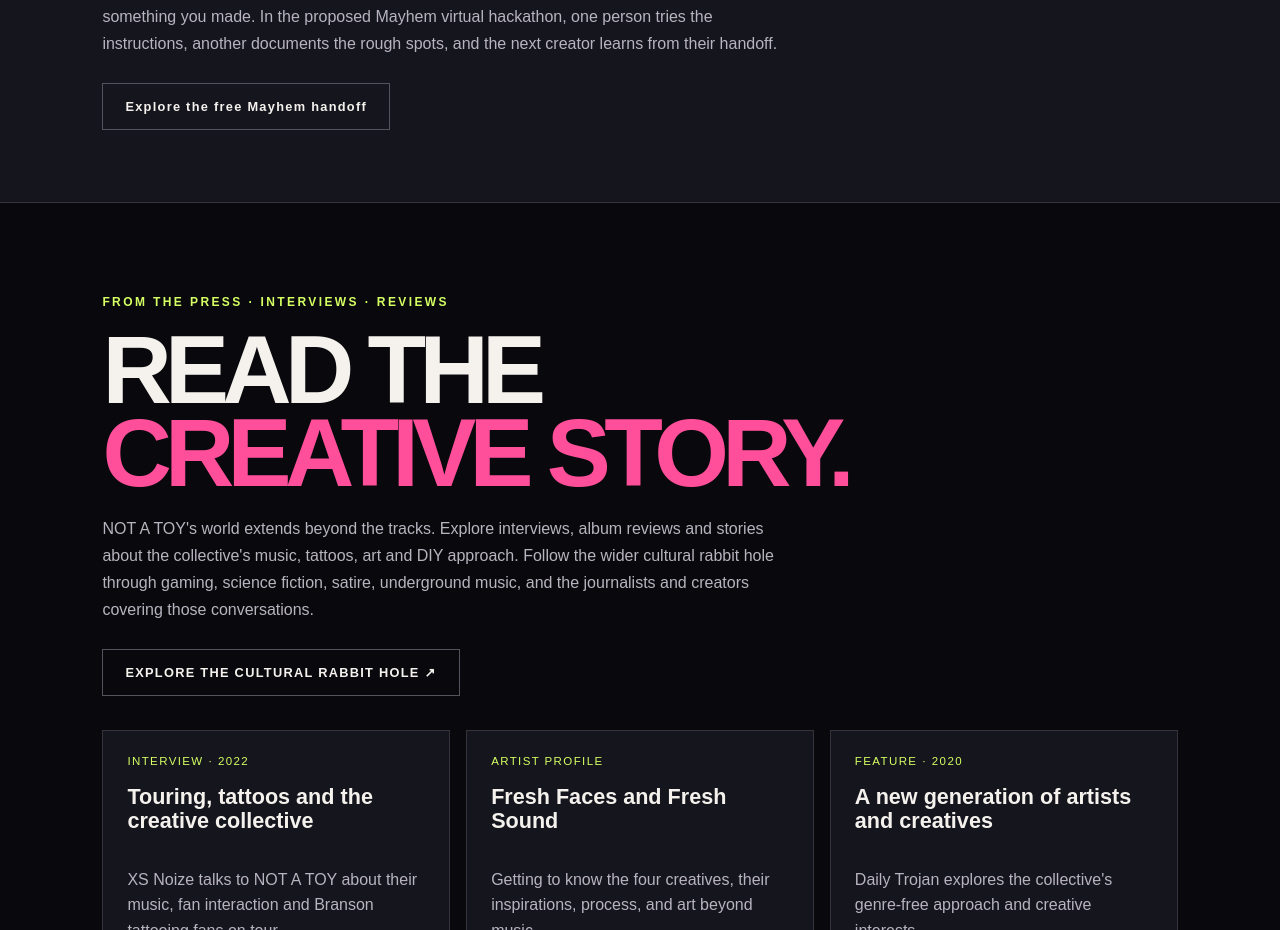
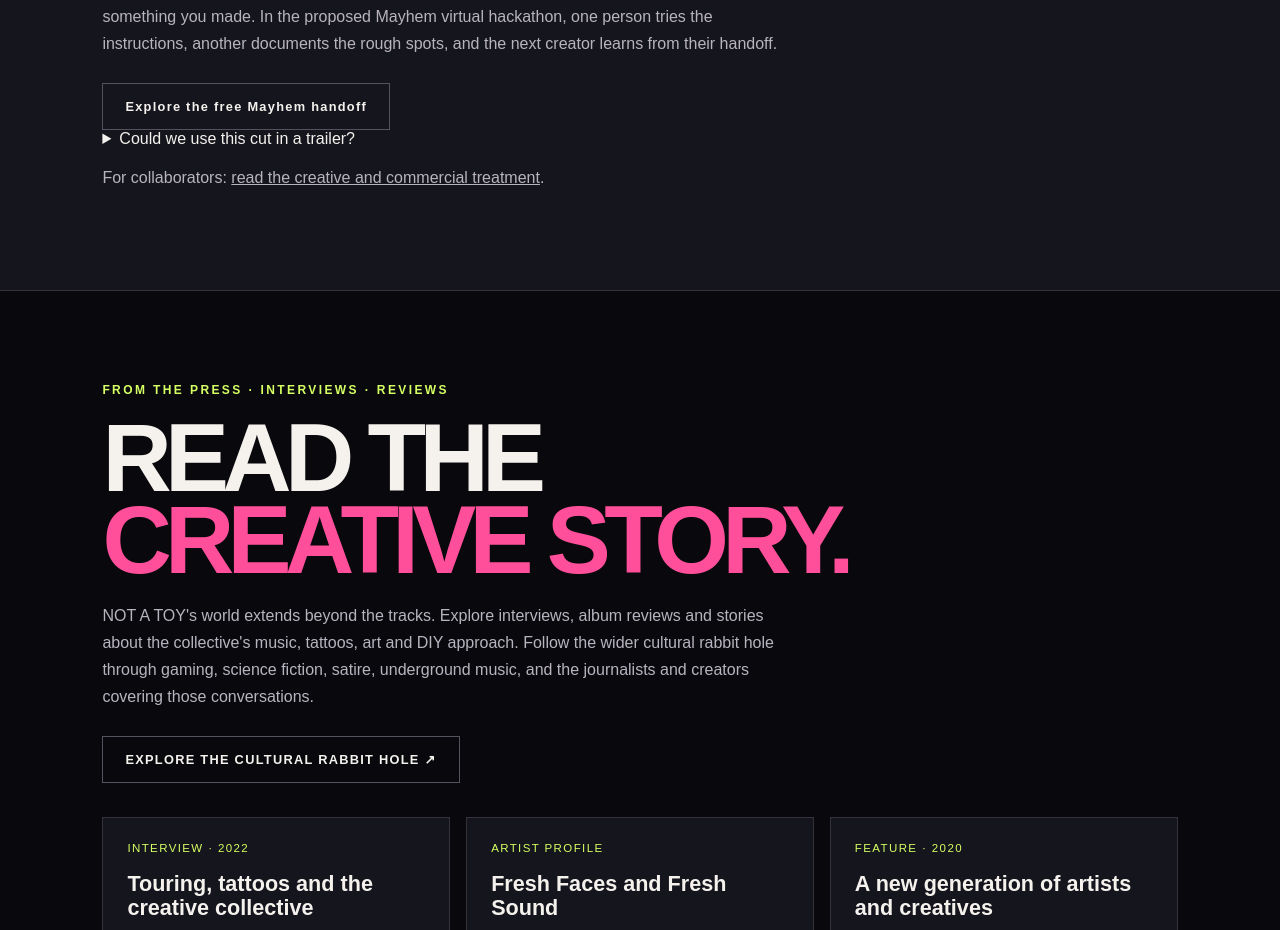
Before and after one commit to Loptr-Lab/pay-it-forward, a Next.js app: page /adventure in a window 1280 px wide. Shown: the part 7762-8692 px from the top of the page. Built offline with nearby package versions, Linux system fonts and the light colour scheme.

Commit message:
Connect the listening trail to the two-cut production exercise and portfolio treatment

```diff
--- a/src/app/adventure/page.tsx
+++ b/src/app/adventure/page.tsx
@@ -40,6 +40,12 @@ export default function AdventurePage() {
       <p>NOT A TOY made “DOOMSDAY HOLIDAY.” Bardo Novotny heard it and made <a href="https://soundcloud.com/bardotheunicorn/doomsday-holiday-bardo-remix">his own remix</a>. Follow his credits and you can hear <a href="https://soundcloud.com/bardotheunicorn/bardo-live-at-skydeck">his Nashville set opening for Whethan</a>. Another path leads from the collective’s music to <a href="https://bransonhoog.com/">Branson Hoog’s tattoo work</a>.</p>
       <p>What did the music move you to do? Keep the story for yourself, or build an archive entry for something you made. In the proposed Mayhem virtual hackathon, one person tries the instructions, another documents the rough spots, and the next creator learns from their handoff.</p>
       <a className="button secondary" href="https://loptrlab.com/mayhem/#archive-handoff">Explore the free Mayhem handoff</a>
+      <details>
+        <summary>Could we use this cut in a trailer?</summary>
+        <p>Imagine two editors place the same studio-owned cue on opposite sides of a decision. One cut sounds like a warning. The other sounds like regret. Which story would you tell a listener first?</p>
+        <p><a href="https://50ways.loptrlab.com/docs/series-bible.html#one-cue-two-cuts">Follow the edit into the 50 Ways production notes</a> to see how the choice changes the credits, permissions and budget.</p>
+      </details>
+      <p>For collaborators: <a href="https://ibloud.github.io/ecosystem/projects/50-ways/treatment.html">read the creative and commercial treatment</a>.</p>
     </section>
     <section className="press-library" id="press"><p className="eyebrow">FROM THE PRESS · INTERVIEWS · REVIEWS</p><h2>READ THE<br/><em>CREATIVE STORY.</em></h2><p className="press-intro">NOT A TOY&apos;s world extends beyond the tracks. Explore interviews, album reviews and stories about the collective&apos;s music, tattoos, art and DIY approach. Follow the wider cultural rabbit hole through gaming, science fiction, satire, underground music, and the journalists and creators covering those conversations.</p><div className="hero-actions"><Link className="button secondary" href="/culture/">EXPLORE THE CULTURAL RABBIT HOLE ↗</Link></div><div className="press-grid">
       <a className="press-card" href="https://www.xsnoize.com/interview-not-a-toy-on-new-music-their-highlights-of-2022/" target="_blank" rel="noreferrer"><span>INTERVIEW · 2022</span><h3>Touring, tattoos and the creative collective</h3><p>XS Noize talks to NOT A TOY about their music, fan interaction and Branson tattooing fans on tour.</p><b>READ THE INTERVIEW ↗</b></a>
```
Also changed, not shown: next-env.d.ts.
